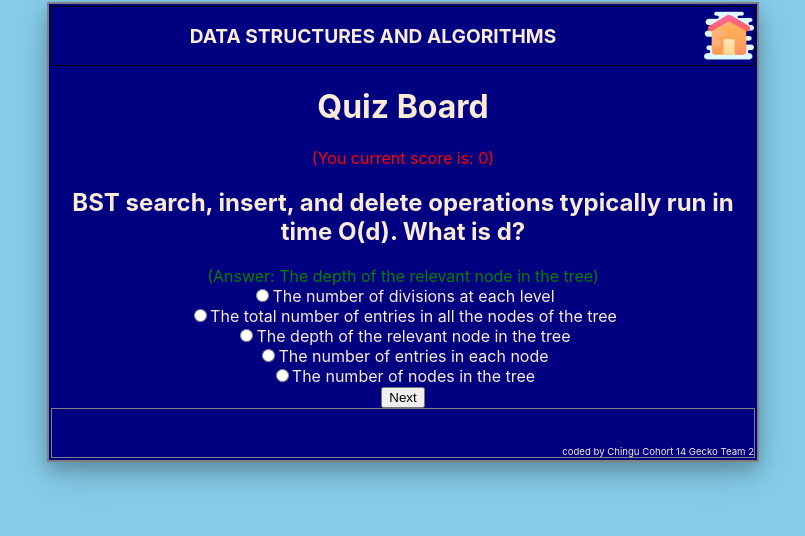
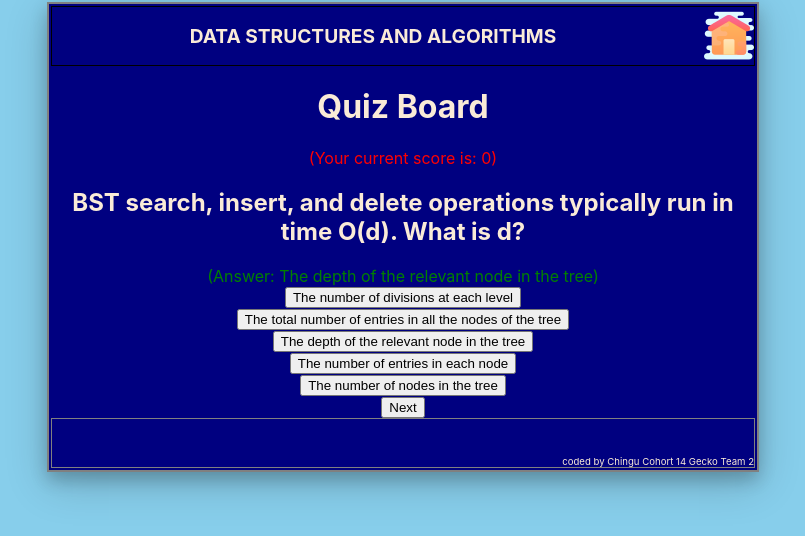
Before and after one commit to chingu-voyages/v14-geckos-team-02, a React (Create React App) app: page / in a window 1280 px wide. Shown: the top 536 px of the page, without its empty margins (237-1042 px from the left). Built offline with nearby package versions, Linux system fonts and the light colour scheme.

Commit message:
radioToBtn

```diff
--- a/src/quiz.json
+++ b/src/quiz.json
@@ -10,7 +10,6 @@
         "The number of nodes in the tree"
       ],
       "correct": "The depth of the relevant node in the tree",
-      "checkedOption":"",
       "questionId": "000001"
     },
     {
@@ -18,7 +17,6 @@
       "A binary tree is another name for a BST.",
     "answers": ["True", "False"],
     "correct": "False",
-    "checkedOption":"",
     "questionId": "000002"
     },
     {
@@ -30,7 +28,6 @@
       "Microseconds (millionths of a second)"
     ],
     "correct": "Nanoseconds (billionths of a second)",
-    "checkedOption":"",
     "questionId": "000003"
     },
     {
@@ -38,7 +35,6 @@
       "The Sequential Search algorithm is in O(n^2)O(n2).",
     "answers": ["True", "False"],
     "correct": "True",
-    "checkedOption":"",
     "questionId": "000004"
     },
     {
@@ -46,7 +42,6 @@
       "Given an array-based list implementation, deleting the current element takes how long in the average case?",
     "answers": ["Θ(nlogn) time", "Θ(n) time", "Θ(1) time","Θ(logn) time"],
     "correct": "Θ(n) time",
-    "checkedOption":"",
     "questionId": "000005"
     },
     {
@@ -59,7 +54,6 @@
        "Zero overhead",
        "Optimal search speed"],
     "correct": "Expandability",
-    "checkedOption":"",
     "questionId": "000006"
     },{
       "question":
@@ -70,7 +64,6 @@
        "O(nlogn)",
        "O(n)"],
     "correct": "O(n)",
-    "checkedOption":"",
     "questionId": "000007"
     },{
       "question":
@@ -81,14 +74,12 @@
       "f(n) is in O(g(n))"
     ],
     "correct": "f(n)is Θ(g(n))",
-    "checkedOption":"",
     "questionId": "000008"
     },{
       "question":
       "The worst case upper bound for sorting an array is O(nlogn) since this is the cost of the best algorithm (in the worst case) that we know about.",
     "answers": ["True", "False"],
     "correct": "True",
-    "checkedOption":"",
     "questionId": "000009"
     },{
       "question":
@@ -99,7 +90,6 @@
       "A type of sort"
     ],
     "correct": "When a record with key value greater than the current record's key appears before it in the array",
-    "checkedOption":"",
     "questionId": "000010"
     }
 
--- a/src/views/MultipleChoice/MultipleChoice.js
+++ b/src/views/MultipleChoice/MultipleChoice.js
@@ -6,25 +6,19 @@ export default ({
   handleCheck,
   id,
   answer,// Test only
-  count
 }) => {
        return (
          <div>
            <h2>{question}</h2>
            <span style={{color:'green'}}>(Answer: {answer})</span> {/* Test only */}
-           {choices.map(c=>(
-                <div >
-                    <label key={id}>
-                        <input
-                        name={id}
-                        type="radio"
-                        onChange={e => handleCheck(e.target.value, count)}
-                        value={c}
-                    />{""}
-                    {c}
-                </label>
+                {choices.map(c=>(
+                <div>
+                  <label key={id}>
+                    <input type="button" name={id} value={c} onClick={e=>handleCheck(e.target.value)} />
+                  </label>
                 </div>
                 ))}
+
          </div>
        );
      };
--- a/src/views/Quiz/Quiz.js
+++ b/src/views/Quiz/Quiz.js
@@ -1,19 +1,16 @@
 import React,{useState} from 'react'
 import MultipleChoice from '../MultipleChoice/MultipleChoice';
-
 
 var qBank=require('../../quiz.json')
 
 export default () => {
-    const [questions, setQuestions] = useState([...qBank]);
+    const [questions] = useState([...qBank]);
     let [score, setScore] = useState(0); // counting score
     let [value, setValue] = useState(); // value that user select
     let [count, setCount] = useState(0); // track on the number of questions
-    let [currentQuestion]=useState([...questions])
 
-    const handleCheck = (value, count) => {
-      currentQuestion[count].checkedOption=value;
-      setQuestions([...currentQuestion]);
+
+    const handleCheck = (value) => {
       setValue(value); // set value equal to user's selected value
     };
 
@@ -30,7 +27,7 @@ export default () => {
     return (
       <div className="container">
         <h1>Quiz Board</h1>
-        <span style={{color:"red"}}>(You current score is: {score})</span>  {/* Test only */}
+        <span style={{color:"red"}}>(Your current score is: {score})</span>  {/* Test only */}
         <div>
           <MultipleChoice
             question={questions[count].question}
```
